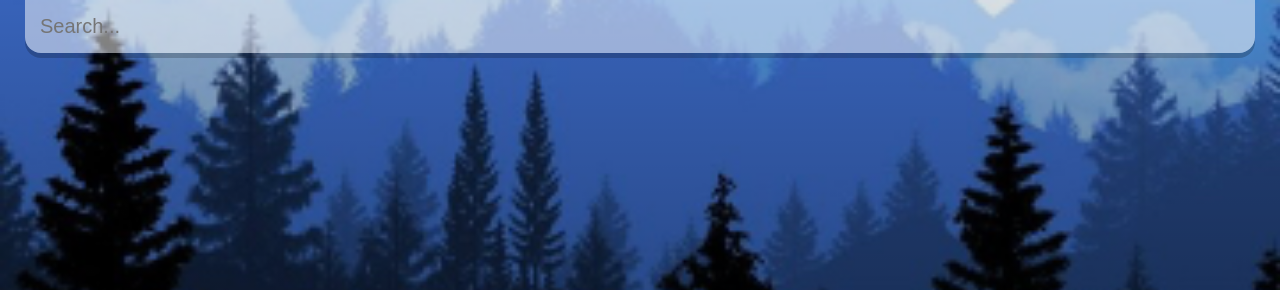
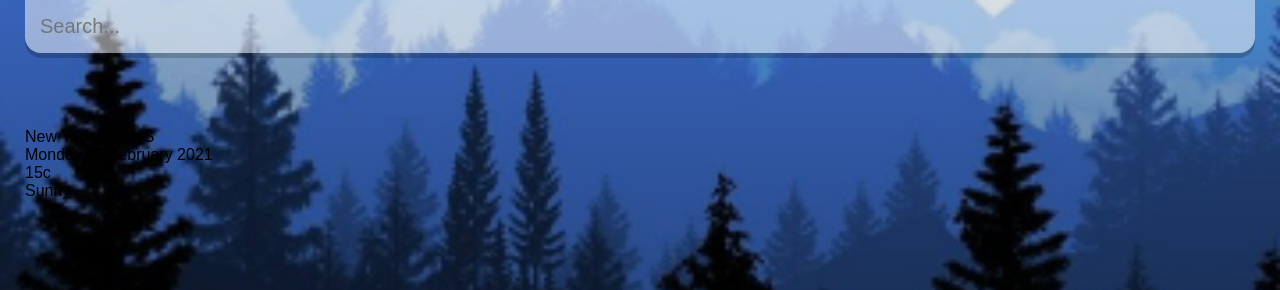
Before and after one commit to frankthanadorn/weather-react, a React (Create React App) app in the folder weather-react/: page / in a window 1280 px wide. Shown: the top 290 px of the page. Built offline with nearby package versions, Linux system fonts and the light colour scheme.

Commit message:
Update App.js
add datebuilder also create new classes

```diff
--- a/weather-react/src/App.js
+++ b/weather-react/src/App.js
@@ -4,6 +4,20 @@ const api ={
   base: "https//api.openweathermap.org/data/2.5/"
 }
 function App() {
+
+
+    const dateBuilder = (d) => {
+      let months = ["January", "February", "March", "April", "May", "June", "July", "August", "September", "October", "November", "December"];
+      let days = ["Sunday", "Monday", "Tuesday", "Wednesday", "Thursday", "Friday", "Saturday"];
+
+      let day = days[d.getDay()];
+      let date = d.getDate();
+      let month = months[d.getMonth()];
+      let year = d.getFullYear();
+
+      return `${day} ${date} ${month} ${year}`
+  }
+
   return (
     <div className="app">
       <main>
@@ -14,9 +28,20 @@ function App() {
             placeholder="Search..."
             />
     </div>
+    <div className="location-box">
+      <div className="location">New York City, US</div>
+      <div className="date">{dateBuilder(new Date())}</div>
+      </div>
+      <div className="weather-box">
+      <div className="temp">
+        15c
+      </div>
+      <div className="weather">Sunny</div>
+      </div>
     </main>
     </div>
   );
 }
 
+
 export default App;
```
